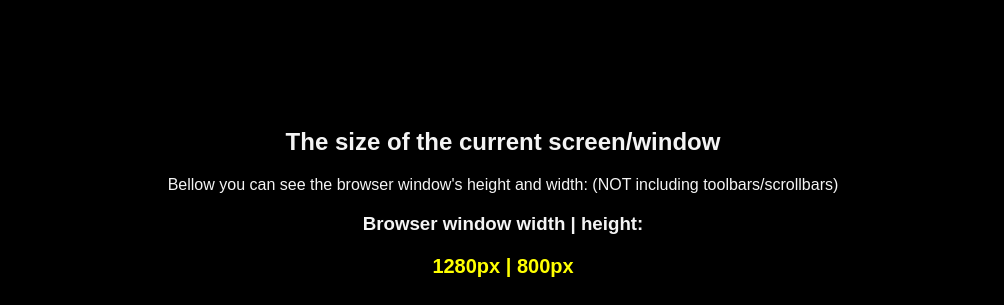
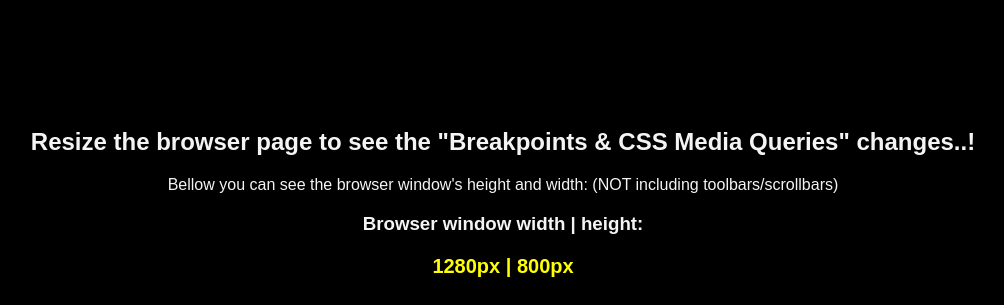
Before and after one commit to w3zeblamf/media-queries, a plain HTML site: page index.html in a window 1280 px wide. Shown: the top 305 px of the page, without its empty margins (137-1141 px from the left). Drawn offline with Linux system fonts and the light colour scheme.

Commit message:
index.html updated

```diff
--- a/index.html
+++ b/index.html
@@ -90,7 +90,7 @@
   </head>
 
   <body>
-    <h2>The size of the current screen/window</h2>
+    <h2>Resize the browser page to see the "Breakpoints & CSS Media Queries" changes..!</h2>
     <p>
       Bellow you can see the browser window's height and width: (NOT including
       toolbars/scrollbars)
```
